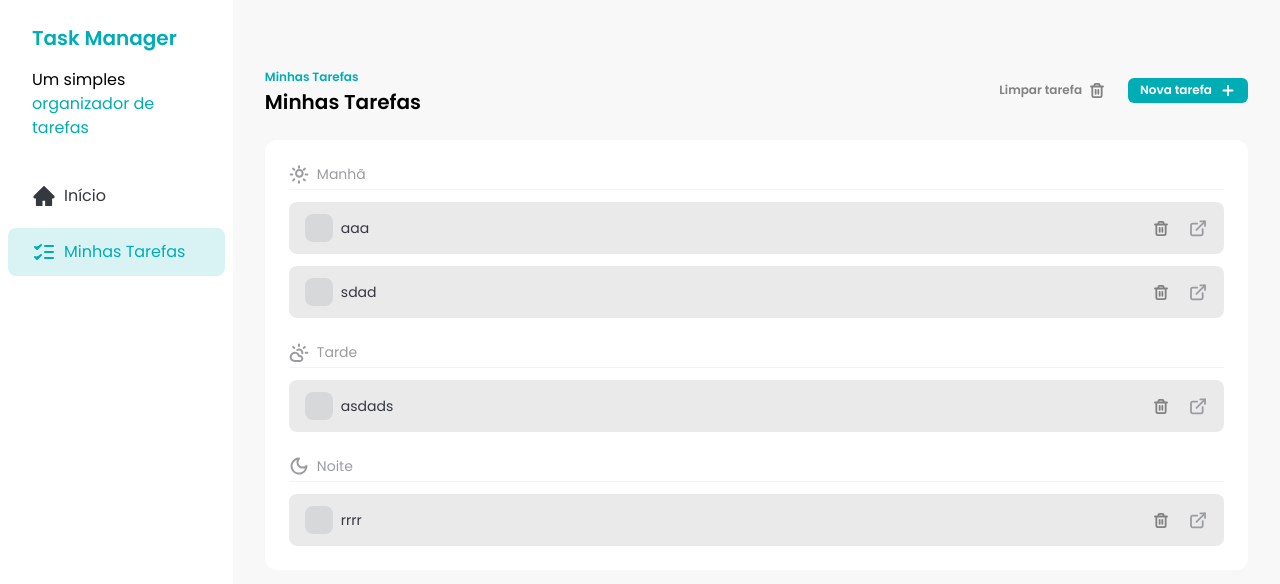
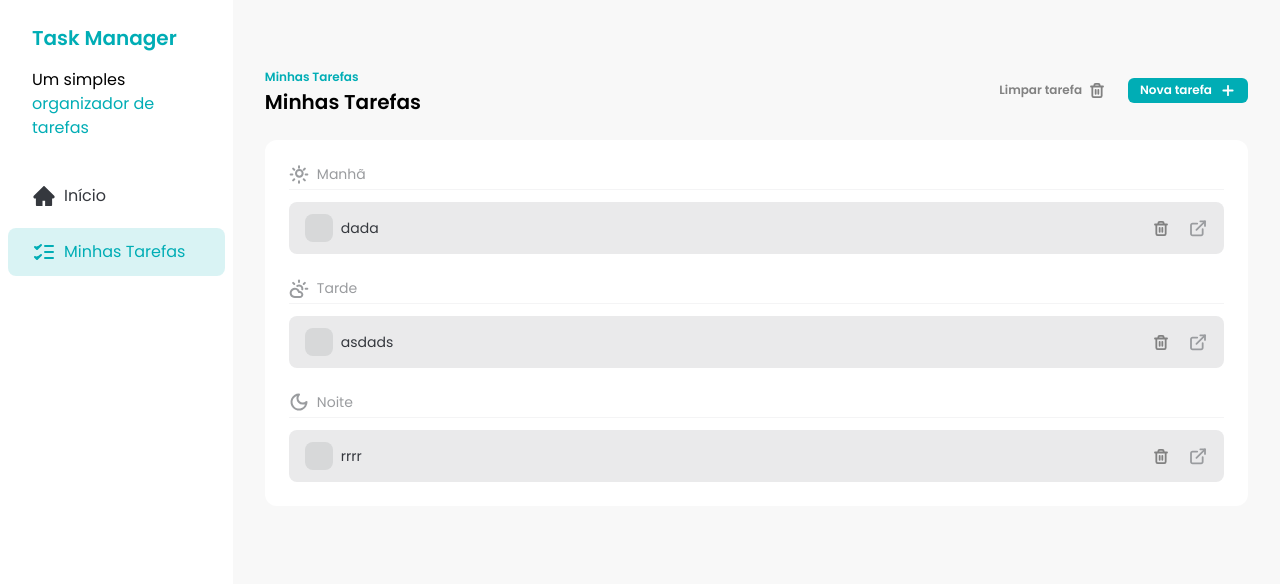
Before and after one commit to IsaacBodenmuller/task-manager-app, a React (Vite) app: page / in a window 1280 px wide. Shown: the top 584 px of the page. Built offline with nearby package versions, Linux system fonts and the light colour scheme; data requests are answered from the project's data file.

Commit message:
feat(docs): wip

```diff
--- a/db.json
+++ b/db.json
@@ -1,19 +1,5 @@
 {
   "tasks": [
-    {
-      "id": "93c9b2c8-a327-4dc0-bef7-b1801016216a",
-      "title": "aaa",
-      "time": "morning",
-      "description": "aaa",
-      "status": "not_started"
-    },
-    {
-      "id": "f11d4a57-7a35-4d90-bea8-8bda6fe46fed",
-      "title": "sdad",
-      "time": "morning",
-      "description": "asdad",
-      "status": "not_started"
-    },
     {
       "id": "f18247f2-ed22-409e-b006-b84b728ccc7c",
       "title": "rrrr",
@@ -27,6 +13,13 @@
       "time": "afternoon",
       "description": "asdada",
       "status": "not_started"
+    },
+    {
+      "id": "fcd77ae4-64da-42cc-b5b6-214f4e42e06d",
+      "title": "dada",
+      "time": "morning",
+      "description": "adad",
+      "status": "not_started"
     }
   ]
 }
--- a/src/hooks/data/use-add-task.js
+++ b/src/hooks/data/use-add-task.js
@@ -1,4 +1,5 @@
 import { useMutation, useQueryClient } from "@tanstack/react-query"
+import { v4 } from "uuid"
 
 export const useAddTask = () => {
   const queryClient = useQueryClient()
@@ -7,7 +8,13 @@ export const useAddTask = () => {
     mutationFn: async (task) => {
       const response = await fetch("http://localhost:3000/tasks", {
         method: "POST",
-        body: JSON.stringify(task),
+        body: JSON.stringify({
+          id: v4(),
+          title: task.title.trim(),
+          time: task.time,
+          description: task.description.trim(),
+          status: "not_started",
+        }),
       })
       if (!response.ok) {
         throw new Error("Erro ao criar tarefa.")
--- /dev/null
+++ b/src/hooks/data/use-get-task.js
@@ -0,0 +1,15 @@
+import { useQuery } from "@tanstack/react-query"
+
+export const useGetTask = ({ taskId, onSuccess }) => {
+  return useQuery({
+    queryKey: ["task", taskId],
+    queryFn: async () => {
+      const response = await fetch(`http://localhost:3000/tasks/${taskId}`, {
+        method: "GET",
+      })
+      const task = await response.json()
+      onSuccess(task)
+      return task
+    },
+  })
+}
--- /dev/null
+++ b/src/hooks/data/use-update-task.js
@@ -0,0 +1,34 @@
+import { useMutation, useQueryClient } from "@tanstack/react-query"
+
+export const useUpdateTask = (taskId) => {
+  const queryClient = useQueryClient()
+  return useMutation({
+    mutationKey: ["updateTask", taskId],
+    mutationFn: async (task) => {
+      const response = await fetch(`http://localhost:3000/tasks/${taskId}`, {
+        method: "PATCH",
+        body: JSON.stringify({
+          title: task.title.trim(),
+          time: task.time,
+          decription: task.description.time(),
+        }),
+      })
+      if (!response.ok) {
+        console.log(response.json())
+        throw new Error("Erro ao atualizar tarefa.")
+      }
+      const updatedTask = await response.json()
+      return updatedTask
+    },
+    onSuccess: (updatedTask) => {
+      queryClient.setQueryData("tasks", (oldTasks) => {
+        return oldTasks.map((oldTask) => {
+          if (oldTask.id === taskId) {
+            return updatedTask
+          }
+          return oldTask
+        })
+      })
+    },
+  })
+}
--- a/src/pages/TaskDetails.jsx
+++ b/src/pages/TaskDetails.jsx
@@ -1,4 +1,3 @@
-import { useEffect, useState } from "react"
 import { useForm } from "react-hook-form"
 import { Link, useNavigate, useParams } from "react-router-dom"
 import { toast } from "sonner"
@@ -13,30 +12,26 @@ import Button from "../components/Button"
 import Input from "../components/Input"
 import Sidebar from "../components/Sidebar"
 import TimeSelect from "../components/TimeSelect"
+import { useDeleteTask } from "../hooks/data/use-delete-task"
+import { useGetTask } from "../hooks/data/use-get-task"
+import { useUpdateTask } from "../hooks/data/use-update-task"
 
 const TaskDetailsPage = () => {
   const { taskId } = useParams()
-  const [task, setTask] = useState()
-
   const {
     register,
-    formState: { errors, isSubmitting },
+    formState: { errors },
     handleSubmit,
     reset,
   } = useForm()
-
-  useEffect(() => {
-    const fetchTask = async () => {
-      const response = await fetch(`http://localhost:3000/tasks/${taskId}`, {
-        method: "GET",
-      })
-      // if (!response.ok) return
-      const data = await response.json()
-      setTask(data)
-      reset(data)
-    }
-    fetchTask()
-  }, [taskId, reset])
+  const { mutate: updateTask, isPending: updateTaskIsLoading } =
+    useUpdateTask(taskId)
+  const { mutate: deleteTask, isPending: deleteTaskIsLoading } =
+    useDeleteTask(taskId)
+  const { data: task } = useGetTask({
+    taskId,
+    onSuccess: (task) => reset(task),
+  })
 
   const navigate = useNavigate()
   const handleBackClick = () => {
@@ -44,34 +39,26 @@ const TaskDetailsPage = () => {
   }
 
   const handleDeleteTask = async (taskId) => {
-    const response = await fetch(`http://localhost:3000/tasks/${taskId}`, {
-      method: "DELETE",
+    deleteTask(taskId, {
+      onSuccess: () => {
+        toast.success("Tarefa deletada com sucesso.")
+      },
+      onError: () => {
+        toast.error("Erro ao deletar tarefa!")
+      },
     })
-    if (!response.ok) {
-      return toast.error("Erro ao deletar tarefa. Por favor tente novamente.")
-    }
-    toast.error("Tarefa deletada com sucesso!")
     handleBackClick()
   }
 
-  const handleUpdateTask = async (data) => {
-    const response = await fetch(`http://localhost:3000/tasks/${task.id}`, {
-      method: "PATCH",
-      body: JSON.stringify({
-        title: data.title.trim(),
-        time: data.time,
-        description: data.description.trim(),
-      }),
+  const handleUpdateTask = async (task) => {
+    updateTask(task, {
+      onSuccess: () => {
+        toast.success("Tarefa atualizada com sucesso.")
+      },
+      onError: () => {
+        toast.error("Erro ao atualizar tarefa! a")
+      },
     })
-    if (!response.ok) {
-      return toast.error("Erro ao atualizar tarefa. Por favor tente novamente.")
-    }
-
-    const newTask = await response.json()
-    setTask(newTask)
-    toast.success("Tarefa atualizada com sucesso!")
-
-    // handleBackClick()
   }
 
   return (
@@ -168,9 +155,11 @@ const TaskDetailsPage = () => {
               color="primary"
               size="large"
               type="submit"
-              disabled={isSubmitting}
+              disabled={updateTaskIsLoading || deleteTaskIsLoading}
             >
-              {isSubmitting && <LoaderIcon className="animate-spin" />}
+              {(updateTaskIsLoading || deleteTaskIsLoading) && (
+                <LoaderIcon className="animate-spin" />
+              )}
               Salvar
             </Button>
           </div>
```
